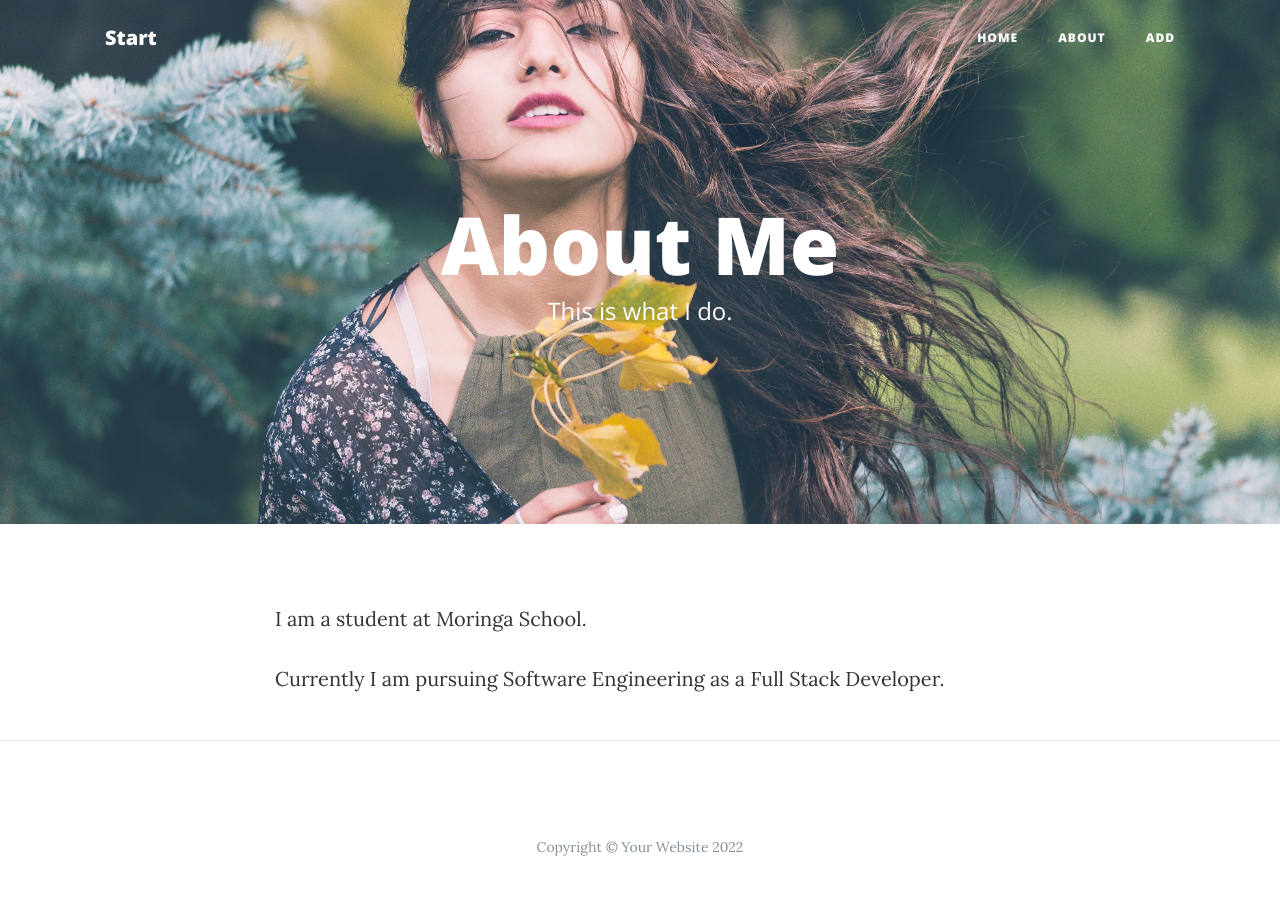
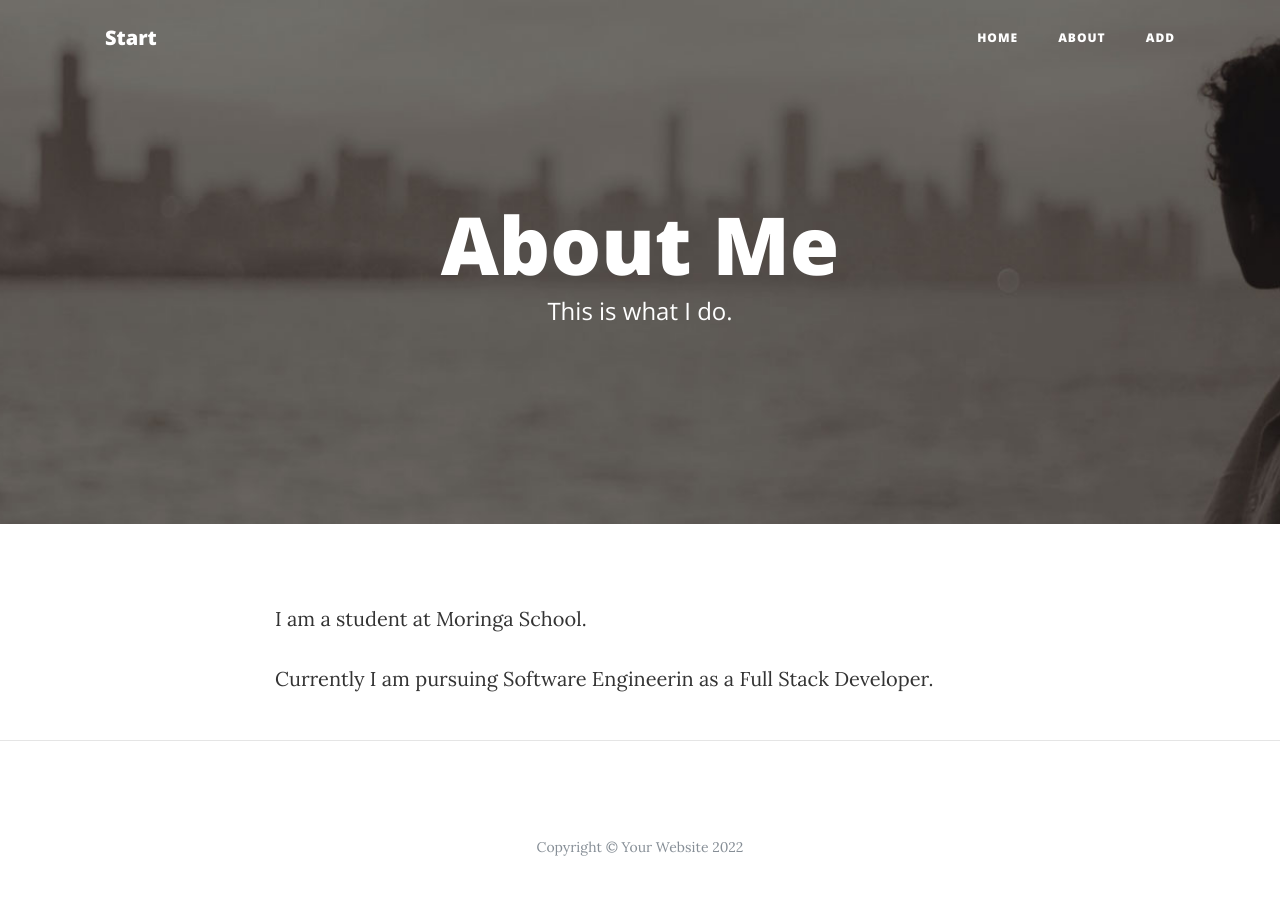
Before and after one commit to Thuotracy/blog-website, a Flask app: page /about in a window 1280 px wide. Run offline with Flask 2, Linux system fonts and the light colour scheme; some libraries are stand-ins or nearby versions.

Commit message:
add what i do page

```diff
--- a/templates/about.html
+++ b/templates/about.html
@@ -50,7 +50,7 @@
     </nav>
 
     <!-- Page Header -->
-    <header class="masthead" style="background-image: url('{{ url_for('static', filename='abt-bg.jpg') }}')">
+    <header class="masthead" style="background-image: url('{{ url_for('static', filename='about-bg.jpg') }}')">
       <div class="container">
         <div class="row">
           <div class="col-lg-8 col-md-10 mx-auto">
@@ -68,7 +68,7 @@
       <div class="row">
         <div class="col-lg-8 col-md-10 mx-auto">
           <p>I am a student at Moringa School.</p>
-          <p>Currently I am pursuing Software Engineering as a Full Stack Developer.</p>
+          <p>Currently I am pursuing Software Engineerin as a Full Stack Developer.</p>
         </div>
       </div>
     </div>
```
